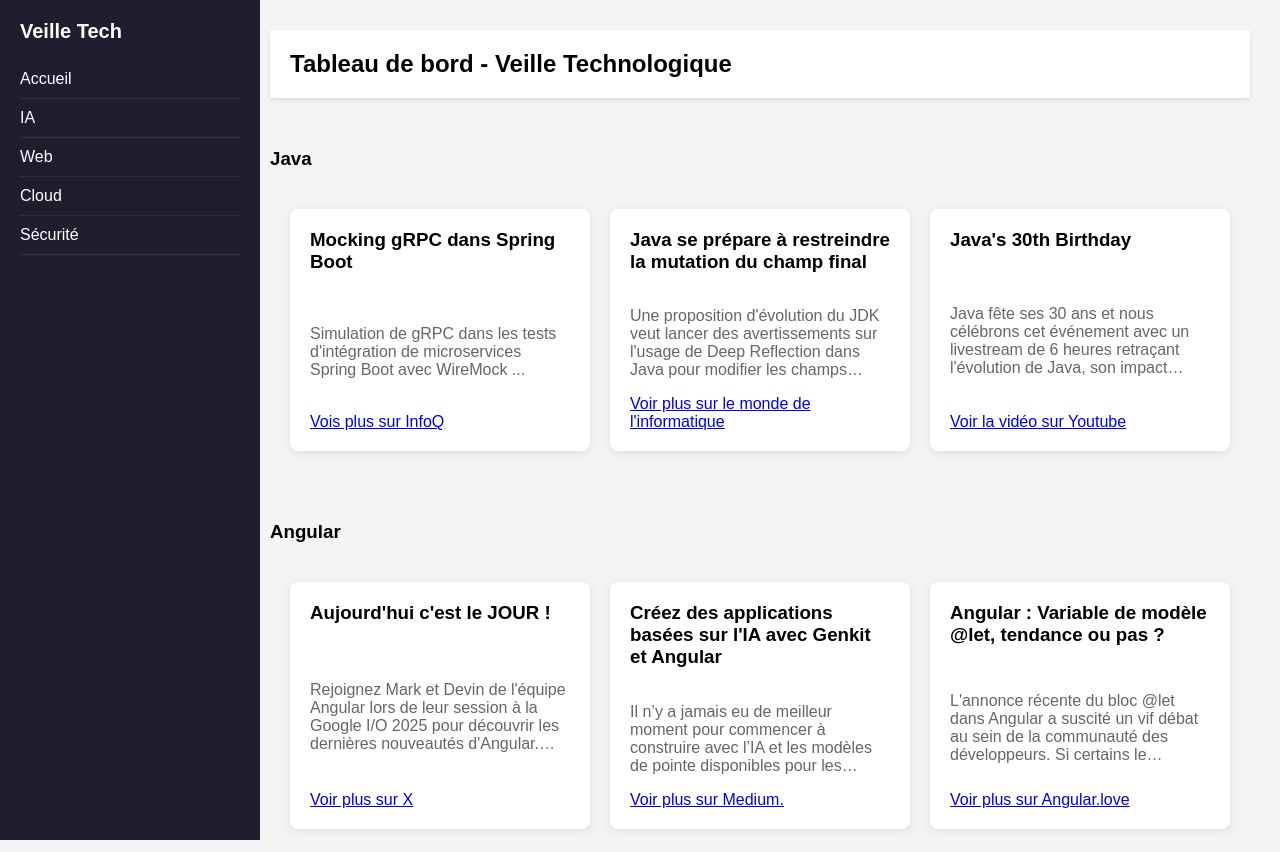
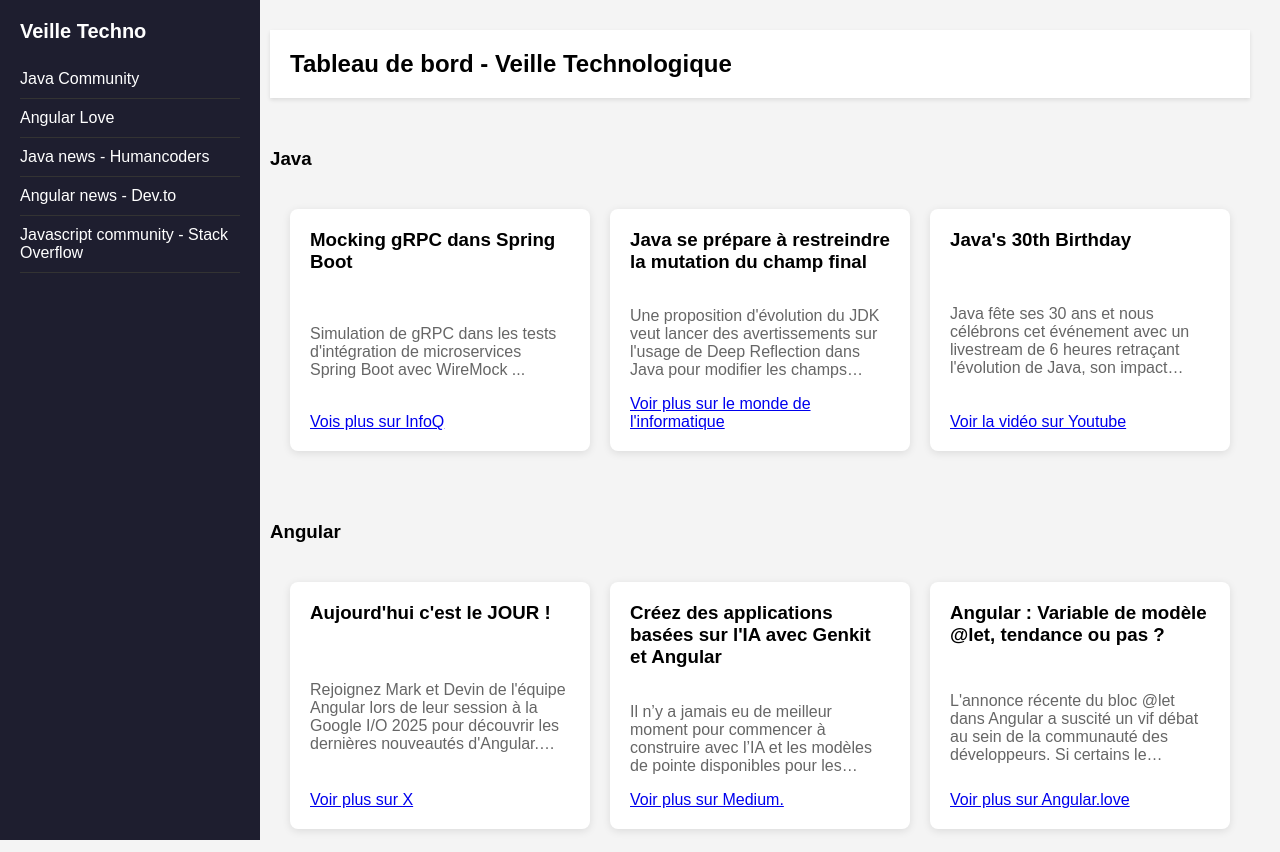
Before and after one commit to killiadmin/dashboard-techno-watch, a plain HTML site: page index.html in a window 1280 px wide. Shown: the top 852 px of the page. Drawn offline with Linux system fonts and the light colour scheme.

Commit message:
add link fav

```diff
--- a/index.html
+++ b/index.html
@@ -9,13 +9,13 @@
 <body>
 
 <div class="sidebar">
-    <h2>Veille Tech</h2>
+    <h2>Veille Techno</h2>
     <ul>
-        <li><a href="#">Accueil</a></li>
-        <li><a href="#">IA</a></li>
-        <li><a href="#">Web</a></li>
-        <li><a href="#">Cloud</a></li>
-        <li><a href="#">Sécurité</a></li>
+        <li><a href="https://dev.java/community/">Java Community</a></li>
+        <li><a href="https://angular.love/">Angular Love</a></li>
+        <li><a href="https://news.humancoders.com/t/java">Java news - Humancoders</a></li>
+        <li><a href="https://dev.to/t/angular">Angular news - Dev.to</a></li>
+        <li><a href="https://stackoverflow.com/questions/tagged/javascript">Javascript community - Stack Overflow</a></li>
     </ul>
 </div>
 
```
